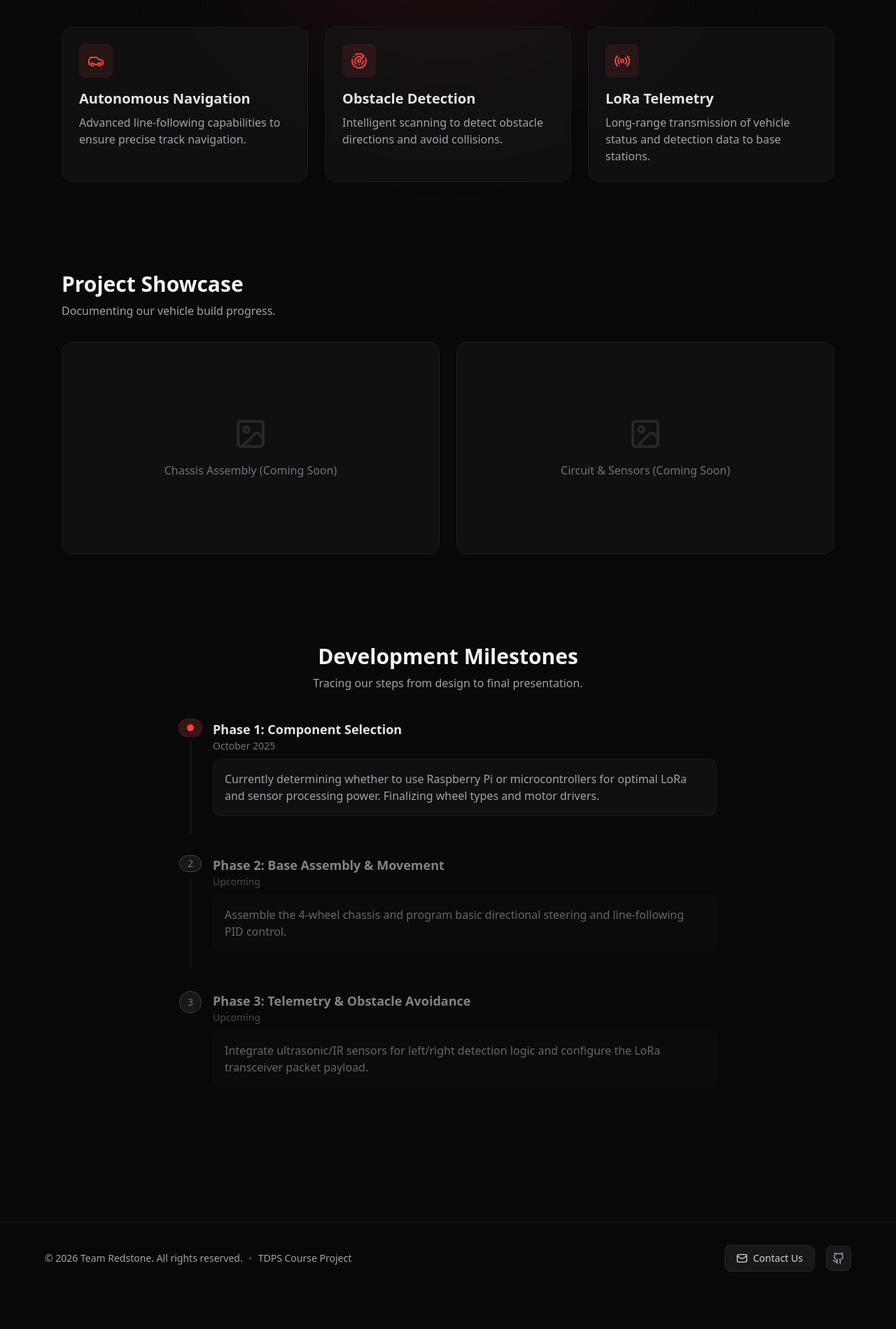
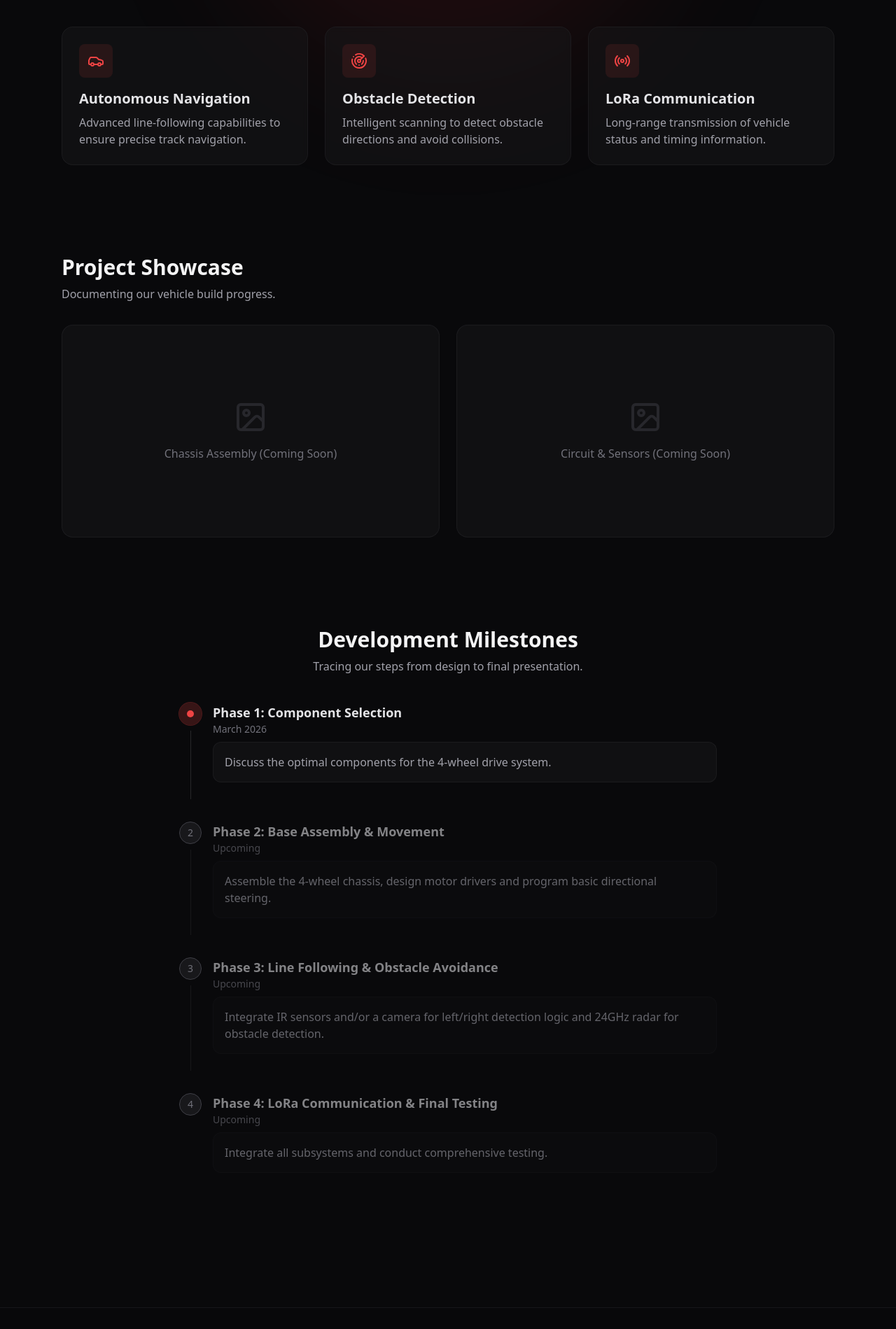
Before and after one commit to redstone-tdps/redstone-tdps, a React (Vite) app: page / in a window 1280 px wide. Shown: the part 540-2439 px from the top of the page at 70% size. Before the commit the page ends 2389 px from the top, so only its background shows below. Built offline with nearby package versions, Linux system fonts and the light colour scheme.

Commit message:
optimise ui & update progress

```diff
--- a/src/Header.tsx
+++ b/src/Header.tsx
@@ -34,15 +34,15 @@ const RedstoneLogo = () => (
 
 export default function Header() {
   return (
-    <header className="absolute top-0 left-0 right-0 z-50 px-6 py-6 w-full">
-      <div className="max-w-6xl mx-auto flex items-center justify-between">
+    <header className="absolute top-0 left-0 right-0 z-50 px-4 sm:px-6 py-4 sm:py-6 w-full">
+      <div className="max-w-6xl mx-auto flex flex-col sm:flex-row items-center justify-between gap-4 sm:gap-0">
         <Link to="/" className="flex items-center gap-3 text-white group">
           <RedstoneLogo />
-          <span className="font-bold text-2xl tracking-tight text-zinc-100 group-hover:text-white transition-colors">
+          <span className="font-bold text-xl sm:text-2xl tracking-tight text-zinc-100 group-hover:text-white transition-colors">
             {siteConfig.teamName}
           </span>
         </Link>
-        <nav className="flex items-center gap-6">
+        <nav className="flex items-center gap-4 sm:gap-6">
           <Link to="/" className="text-sm font-medium text-zinc-400 hover:text-white transition-colors">Home</Link>
           <Link to="/resources" className="text-sm font-medium text-zinc-400 hover:text-white transition-colors">Resources</Link>
         </nav>
--- a/src/Home.tsx
+++ b/src/Home.tsx
@@ -26,7 +26,7 @@ export default function Home() {
           initial={{ opacity: 0, scale: 0.95 }}
           animate={{ opacity: 1, scale: 1 }}
           transition={{ duration: 0.6, delay: 0.1, ease: 'easeOut' }}
-          className="mb-6 text-5xl font-extrabold tracking-tight sm:text-7xl lg:text-8xl text-transparent bg-clip-text bg-gradient-to-br from-white to-zinc-500"
+          className="mb-6 text-4xl font-extrabold tracking-tight sm:text-6xl md:text-7xl lg:text-8xl text-transparent bg-clip-text bg-gradient-to-br from-white to-zinc-500"
         >
           {siteConfig.teamName}
         </motion.h1>
@@ -44,11 +44,11 @@ export default function Home() {
           initial={{ opacity: 0, y: 20 }}
           animate={{ opacity: 1, y: 0 }}
           transition={{ duration: 0.5, delay: 0.3 }}
-          className="flex flex-col sm:flex-row items-center justify-center gap-4 mb-24"
+          className="flex flex-col sm:flex-row items-center justify-center gap-4 mb-24 w-full"
         >
           <Link
             to="/resources"
-            className="flex items-center gap-2 px-6 py-3 text-sm font-semibold text-white transition-all bg-red-600 rounded-lg hover:bg-red-500 ring-1 ring-transparent hover:ring-red-400"
+            className="flex items-center justify-center w-full sm:w-auto gap-2 px-6 py-3 text-sm font-semibold text-white transition-all bg-red-600 rounded-lg hover:bg-red-500 ring-1 ring-transparent hover:ring-red-400"
           >
             <Download size={18} />
             Course Resources
@@ -57,7 +57,7 @@ export default function Home() {
             href={siteConfig.githubUrl}
             target="_blank"
             rel="noopener noreferrer"
-            className="flex items-center gap-2 px-6 py-3 text-sm font-semibold transition-all rounded-lg text-zinc-300 bg-zinc-900 hover:bg-zinc-800 hover:text-white ring-1 ring-zinc-800"
+            className="flex items-center justify-center w-full sm:w-auto gap-2 px-6 py-3 text-sm font-semibold transition-all rounded-lg text-zinc-300 bg-zinc-900 hover:bg-zinc-800 hover:text-white ring-1 ring-zinc-800"
           >
             <Github size={18} />
             GitHub Repository
@@ -104,8 +104,8 @@ export default function Home() {
             <div className="w-12 h-12 flex items-center justify-center rounded-lg bg-red-500/10 text-red-500 mb-4">
               <Radio size={24} />
             </div>
-            <h3 className="text-xl font-semibold text-zinc-200 mb-2">LoRa Telemetry</h3>
-            <p className="text-zinc-400">Long-range transmission of vehicle status and detection data to base stations.</p>
+            <h3 className="text-xl font-semibold text-zinc-200 mb-2">LoRa Communication</h3>
+            <p className="text-zinc-400">Long-range transmission of vehicle status and timing information.</p>
           </motion.div>
         </div>
 
@@ -167,14 +167,14 @@ export default function Home() {
             {siteConfig.timeline.map((item, index) => {
               const isActive = item.status === 'active';
               return (
-                <div key={item.id} className="flex gap-4">
+                <div key={item.id} className="flex gap-3 sm:gap-4">
                   <div className="flex flex-col items-center">
                     {isActive ? (
-                      <div className="w-8 h-8 rounded-full bg-red-500/20 text-red-500 flex items-center justify-center ring-1 ring-red-500/30">
+                      <div className="w-8 h-8 shrink-0 rounded-full bg-red-500/20 text-red-500 flex items-center justify-center ring-1 ring-red-500/30">
                         <div className="w-2.5 h-2.5 rounded-full bg-red-500" />
                       </div>
                     ) : (
-                      <div className="w-8 h-8 rounded-full bg-zinc-900 border border-zinc-700 flex items-center justify-center text-zinc-500">
+                      <div className="w-8 h-8 shrink-0 rounded-full bg-zinc-900 border border-zinc-700 flex items-center justify-center text-zinc-500">
                         <span className="text-sm">{index + 1}</span>
                       </div>
                     )}
@@ -182,10 +182,10 @@ export default function Home() {
                       <div className={`w-px h-full my-2 ${isActive ? 'bg-zinc-800' : 'bg-zinc-800/50'}`} />
                     )}
                   </div>
-                  <div className={`pb-8 ${!isActive && 'opacity-60'}`}>
-                    <h4 className={`text-lg font-semibold ${isActive ? 'text-zinc-200' : 'text-zinc-300'}`}>{item.title}</h4>
-                    <p className="text-sm text-zinc-500 mb-2">{item.date}</p>
-                    <p className={`text-zinc-400 ${isActive ? 'bg-zinc-900/50' : 'bg-zinc-900/30'} p-4 rounded-xl border ${isActive ? 'border-zinc-800/50' : 'border-zinc-800/30'}`}>
+                  <div className={`pb-8 ${!isActive && 'opacity-60'} flex-1 min-w-0`}>
+                    <h4 className={`text-base sm:text-lg font-semibold ${isActive ? 'text-zinc-200' : 'text-zinc-300'}`}>{item.title}</h4>
+                    <p className="text-xs sm:text-sm text-zinc-500 mb-2">{item.date}</p>
+                    <p className={`text-sm sm:text-base text-zinc-400 ${isActive ? 'bg-zinc-900/50' : 'bg-zinc-900/30'} p-3 sm:p-4 rounded-xl border ${isActive ? 'border-zinc-800/50' : 'border-zinc-800/30'}`}>
                       {item.description}
                     </p>
                   </div>
--- a/src/config.ts
+++ b/src/config.ts
@@ -1,6 +1,6 @@
 export const siteConfig = {
   // General Site Info
-  teamName: "Team Redstone",
+  teamName: "Redstone",
   email: "contact@redstone-tdps.top",
   githubUrl: "https://github.com/redstone-tdps/redstone-tdps",
   description: "Building the future of autonomous vehicles. Our project is an intelligent 4-wheel car featuring line-following, obstacle detection, and LoRa communication.",
@@ -30,24 +30,31 @@ export const siteConfig = {
     {
       id: "timeline-1",
       title: "Phase 1: Component Selection",
-      date: "October 2025",
-      description: "Currently determining whether to use Raspberry Pi or microcontrollers for optimal LoRa and sensor processing power. Finalizing wheel types and motor drivers.",
+      date: "March 2026",
+      description: "Discuss the optimal components for the 4-wheel drive system.",
       status: "active" // "active" or "upcoming"
     },
     {
       id: "timeline-2",
       title: "Phase 2: Base Assembly & Movement",
       date: "Upcoming",
-      description: "Assemble the 4-wheel chassis and program basic directional steering and line-following PID control.",
+      description: "Assemble the 4-wheel chassis, design motor drivers and program basic directional steering.",
       status: "upcoming"
     },
     {
       id: "timeline-3",
-      title: "Phase 3: Telemetry & Obstacle Avoidance",
+      title: "Phase 3: Line Following & Obstacle Avoidance",
       date: "Upcoming",
-      description: "Integrate ultrasonic/IR sensors for left/right detection logic and configure the LoRa transceiver packet payload.",
+      description: "Integrate IR sensors and/or a camera for left/right detection logic and 24GHz radar for obstacle detection.",
       status: "upcoming"
-    }
+    },
+    {
+      id: "timeline-4",
+      title: "Phase 4: LoRa Communication & Final Testing",
+      date: "Upcoming",
+      description: "Integrate all subsystems and conduct comprehensive testing.",
+      status: "upcoming"
+    },
   ],
 
   // Resources Page: Downloadable Files grouped by category
@@ -93,18 +100,5 @@ export const siteConfig = {
         }
       ]
     },
-    {
-      id: "group-2",
-      name: "Hardware Specs",
-      files: [
-        {
-          id: "f6",
-          title: "Vehicle Frame Design Specs",
-          description: "Hardware & Parts List",
-          filename: "frame-specs.pdf",
-          url: "/downloads/frame-specs.pdf"
-        }
-      ]
-    }
   ]
 };
```
Also changed, not shown: src/Resources.tsx (+33 -11 lines).
